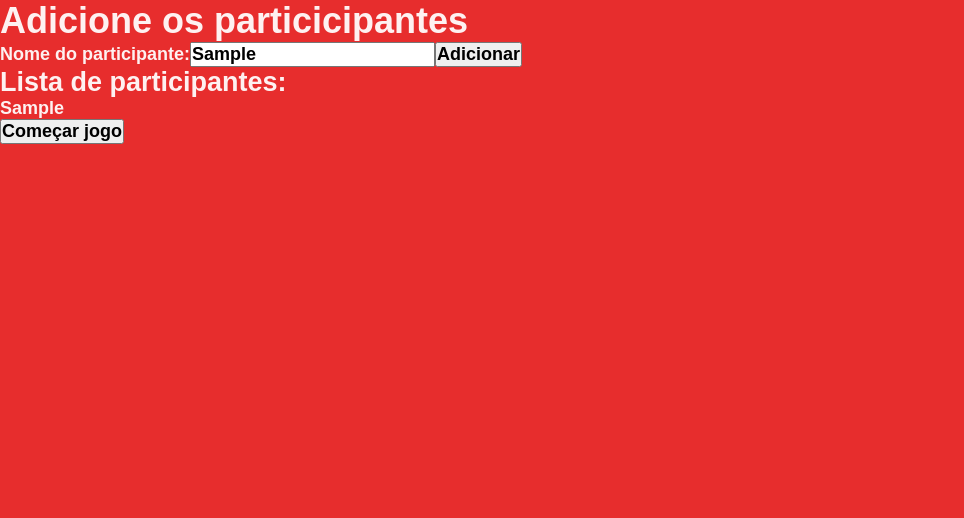
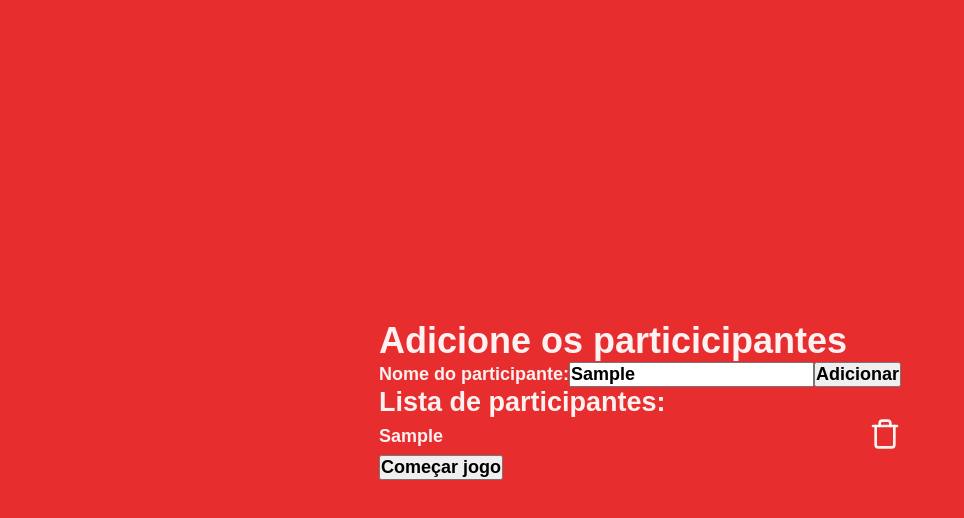
Before and after one commit to guuhschmaltz/hunppy-web, a React (Create React App) app: page /add-players in a window 1280 px wide. Both pictures are taken after typing "Sample" into the empty fields and a click on the button "Adicionar". Shown: the top 518 px of the page, without its empty margins (0-964 px from the left). Built offline with nearby package versions, Linux system fonts and the light colour scheme.

Commit message:
added icons

```diff
--- a/src/pages/AddPlayers/index.tsx
+++ b/src/pages/AddPlayers/index.tsx
@@ -1,5 +1,7 @@
-import React, { FormEvent, useRef, useState } from 'react';
+import React, { useRef, useState } from 'react';
+import { FiTrash } from 'react-icons/fi';
 import { Link } from 'react-router-dom';
+import './styles.css';
 
 type Player = {
   name: string;
@@ -8,9 +10,9 @@ type Player = {
 export default function AddPlayers() {
   const [players, setNewPlayers] = useState<Player[]>([]);
 
-  function addPlayers(){
+  function addPlayers() {
 
-    if (playerInputRef.current !== null){
+    if (playerInputRef.current !== null) {
       const player = {
         name: playerInputRef.current.value
       };
@@ -27,24 +29,26 @@ export default function AddPlayers() {
         <label htmlFor="player">Nome do participante:</label>
         <input name="player" type="text" ref={playerInputRef} />
         <button onClick={addPlayers}>Adicionar</button>
-          {}
-          { players.length > 0 && (
+        {players.length > 0 && (
           <div className="players">
             <h2>Lista de participantes:</h2>
-              { players.map(player => {
-                return(
+            {players.map(player => {
+              return (
                 <div className="player" key={player.name + Math.random()}>
                   <p>{player.name}</p>
+                  <div className="delete-player">
+                  <FiTrash size={32} color="rgba(255, 255, 255, 0.932)" />
+                  </div>
                 </div>
               )
             })}
-            </div>
-          )}
             <div className="start-game">
               <Link to="/all-you-can-eat">
                 <button>Começar jogo</button>
               </Link>
             </div>
+          </div>
+        )}
       </main>
     </div>
   );
--- a/src/pages/AddPlayers/styles.css
+++ b/src/pages/AddPlayers/styles.css
@@ -1,4 +1,4 @@
-#page-all-you-can-eat {
+#page-add-players {
   width: 100vw;
   height: 100vh;
 
@@ -17,9 +17,12 @@
   margin: 0 auto;
 }
 
-.button-container {
-  margin-top: 32px;
+.player {
   display: flex;
-  justify-content: center;
+  justify-content: space-between;
   align-items: center;
 }
+
+.player icon {
+  cursor: pointer;
+}
```
Also changed, not shown: 1 other file (tests, documents, lock files or other folders). Lines whose indentation alone changed are shown as unchanged.
